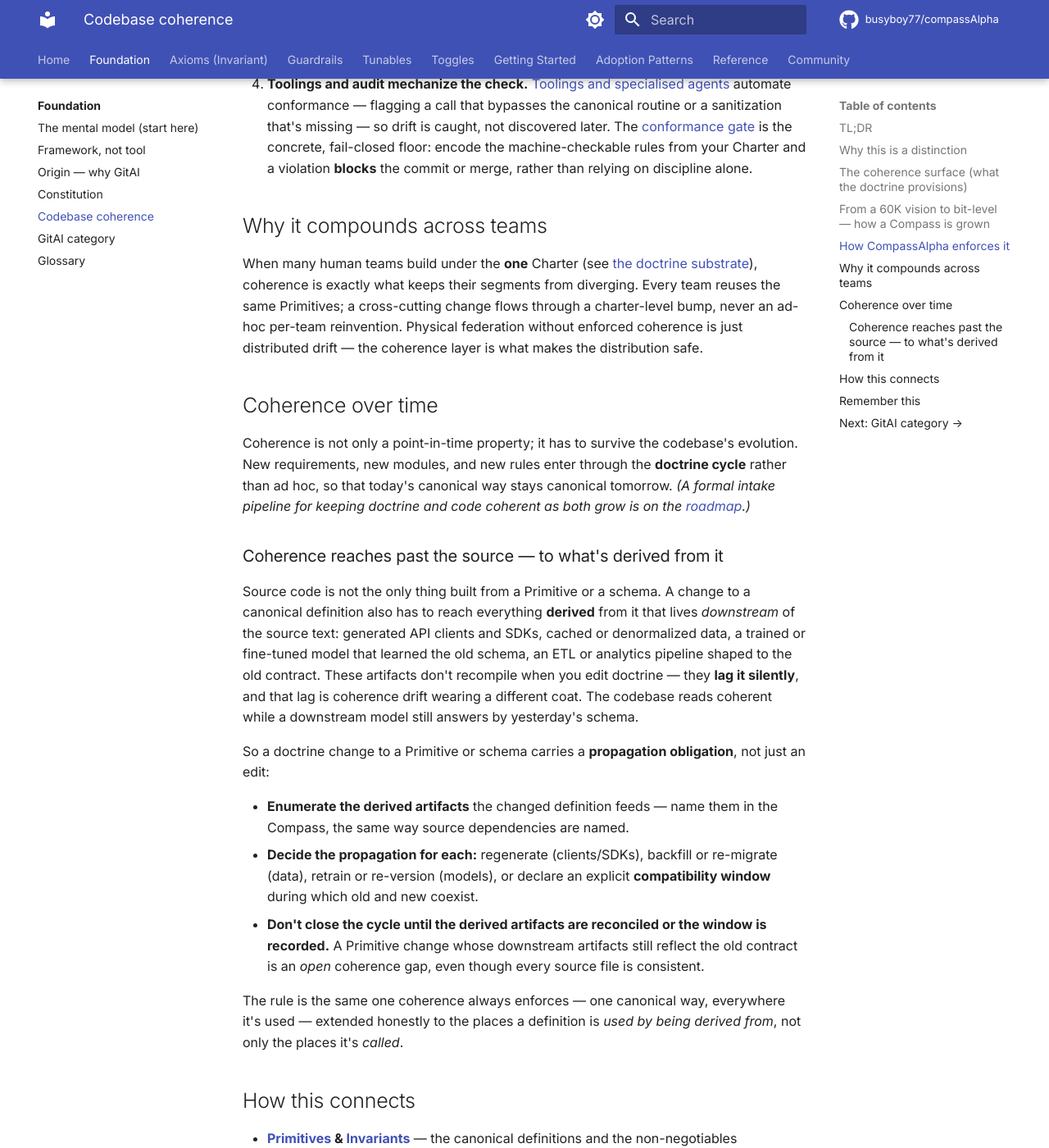
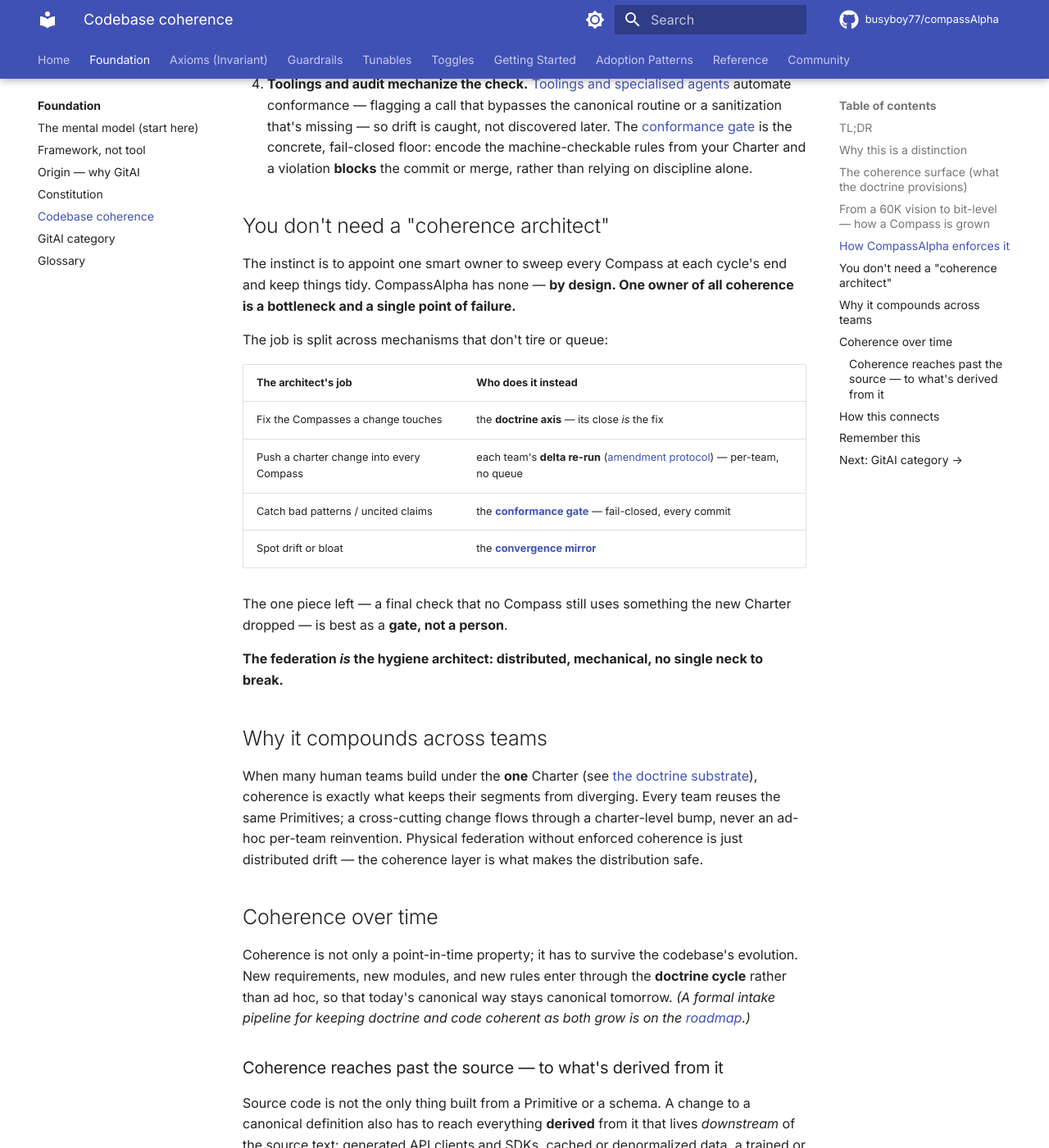
Before and after one commit to busyboy77/compassAlpha, an MkDocs documentation site: the page built from docs/00-foundation/codebase-coherence.md, in a window 1280 px wide and 1400 px high, scrolled down 3845 px. Shown: the whole window at 82% size. Built offline with MkDocs 1.6.1 and Material for MkDocs 9.7.7, drawn with Linux system fonts in a browser that asks for light colours; comment, search, counter and statistics services are not loaded.

Commit message:
Coherence: reverse-polish "no coherence architect" into a stated feature
Preempt the natural objection — "wouldn't a smart hygiene architect sweep all the
Compasses at doctrine-close more intelligently?" — and convert it to a strength:
CompassAlpha has no such role by design (a single coherence owner is a bottleneck +
single point of failure); the job is unbundled onto mechanisms that don't tire or
queue (doctrine axis · per-team delta re-run · conformance gate · convergence mirror).
Tight: lead-line + table + slogan ("the federation is the hygiene architect").

Honesty hinge kept: names the one residual (a final cross-Compass consistency sweep)
and answers it the framework's own way — a gate, not a person. Backed by listing that
as candidate gate #3 in what-is-enforced + the roadmap, so the claim isn't a promise.

Verified: mkdocs --strict, anchor resolves, conformance gate, content-safety all pass.

Co-Authored-By: Claude Opus 4.8 (1M context) <noreply@anthropic.com>

```diff
--- a/docs/00-foundation/codebase-coherence.md
+++ b/docs/00-foundation/codebase-coherence.md
@@ -62,6 +62,23 @@ Because every altitude derives from the single doctrine, the same concept is ren
 3. **Primitives lock the definition; Compasses localize use.** A genuinely new shared concept is *lifted* into a Primitive (see [LIFT-WATCH](glossary.md#lift-watch)) so every component reuses it — rather than each component growing its own copy.
 4. **Toolings and audit mechanize the check.** [Toolings and specialised agents](../03-tunables/invariants-toolings-agents.md) automate conformance — flagging a call that bypasses the canonical routine or a sanitization that's missing — so drift is caught, not discovered later. The [conformance gate](../07-reference/conformance-gate.md) is the concrete, fail-closed floor: encode the machine-checkable rules from your Charter and a violation **blocks** the commit or merge, rather than relying on discipline alone.
 
+## You don't need a "coherence architect"
+
+The instinct is to appoint one smart owner to sweep every Compass at each cycle's end and keep things tidy. CompassAlpha has none — **by design. One owner of all coherence is a bottleneck and a single point of failure.**
+
+The job is split across mechanisms that don't tire or queue:
+
+| The architect's job | Who does it instead |
+|---|---|
+| Fix the Compasses a change touches | the **doctrine axis** — its close *is* the fix |
+| Push a charter change into every Compass | each team's **delta re-run** ([amendment protocol](../01-axioms/amendment-protocol.md)) — per-team, no queue |
+| Catch bad patterns / uncited claims | the **[conformance gate](../07-reference/conformance-gate.md)** — fail-closed, every commit |
+| Spot drift or bloat | the **[convergence mirror](../01-axioms/amendment-protocol.md#the-convergence-mirror)** |
+
+The one piece left — a final check that no Compass still uses something the new Charter dropped — is best as a **gate, not a person**.
+
+**The federation *is* the hygiene architect: distributed, mechanical, no single neck to break.**
+
 ## Why it compounds across teams
 
 When many human teams build under the **one** Charter (see [the doctrine substrate](constitution.md#the-doctrine-substrate-charter-compasses-and-axis-annexes)), coherence is exactly what keeps their segments from diverging. Every team reuses the same Primitives; a cross-cutting change flows through a charter-level bump, never an ad-hoc per-team reinvention. Physical federation without enforced coherence is just distributed drift — the coherence layer is what makes the distribution safe.
```
Also changed, not shown: docs/07-reference/what-is-enforced.md (+7 -1 lines), docs/08-community/roadmap.md (+1 -1 lines).
